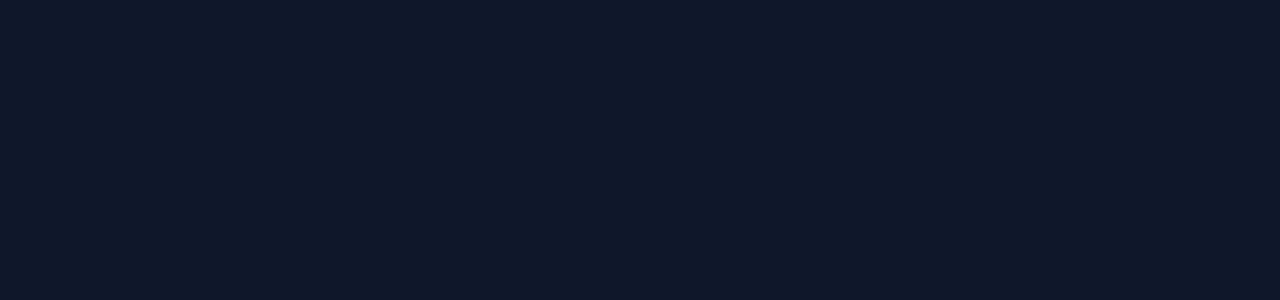
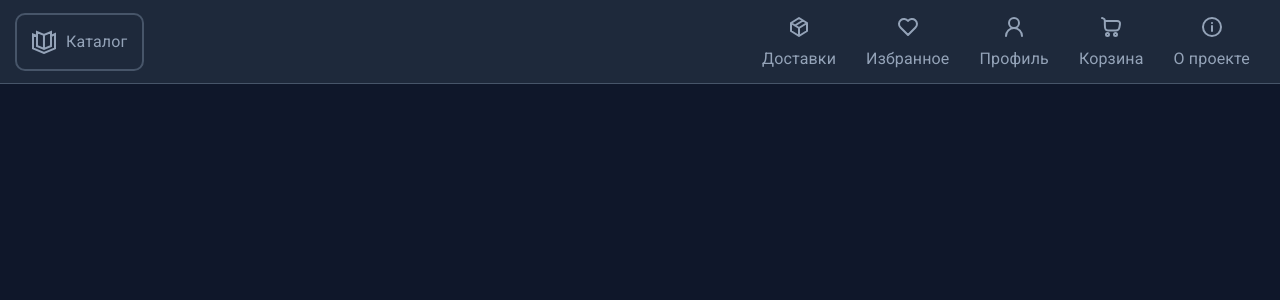
Before and after one commit to ilya-vikt/jm-frontend, a Vue app: page / in a window 1280 px wide. Shown: the top 300 px of the page. Built offline with nearby package versions, Linux system fonts and the light colour scheme.

Commit message:
add the default header to the Default Layout

```diff
--- a/src/layouts/DefaultLayout.vue
+++ b/src/layouts/DefaultLayout.vue
@@ -1,5 +1,8 @@
 <template>
+  <HeaderDefault />
   <slot />
 </template>
 
-<script setup lang="ts"></script>
+<script setup lang="ts">
+import HeaderDefault from '@/share/widgets/HeaderDefault.vue';
+</script>
```
